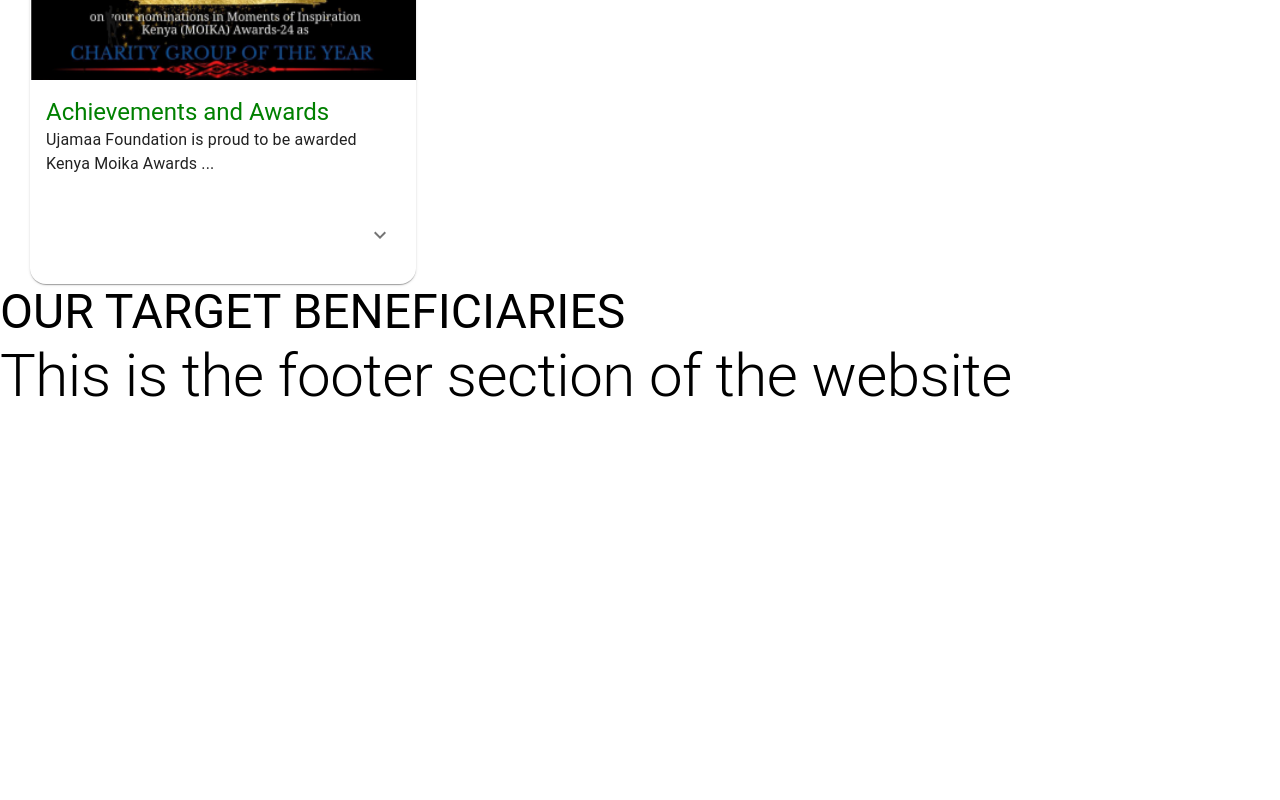
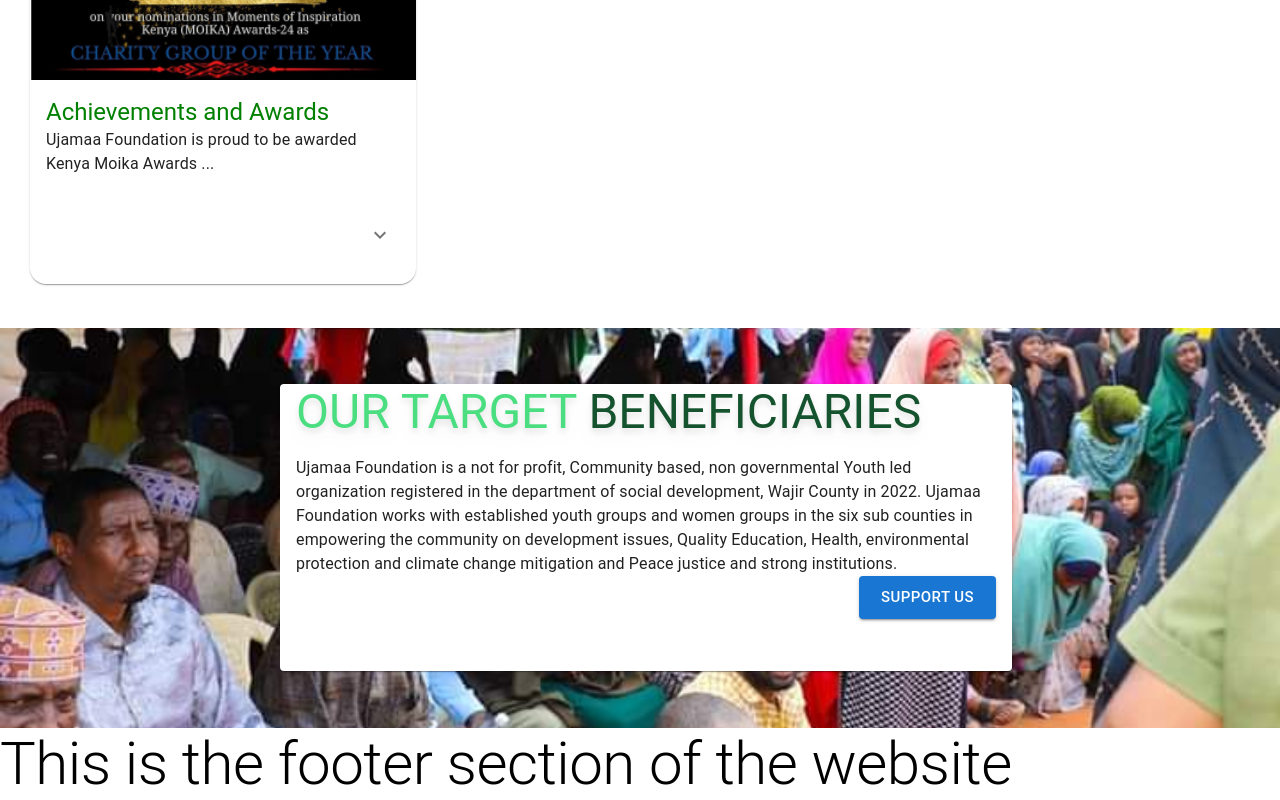
Before and after one commit to ahmednule/Ujamaa-Foundation, a Next.js app: page / in a window 1280 px wide. Shown: the part 3870-4670 px from the top of the page. Before the commit the page ends 4282 px from the top, so only its background shows below. Built offline with nearby package versions, Linux system fonts and the light colour scheme.

Commit message:
feature: inside the target beneficiary added bthe image which shows what ujamaa foundation is all about then went ahead and created a button which when clicked will be taking a user to the contact us page which users can donate to helppush the organization further

```diff
--- a/src/components/ui/TargetBeneficiaries.jsx
+++ b/src/components/ui/TargetBeneficiaries.jsx
@@ -1,9 +1,39 @@
+"use client"
 import { Typography } from "@mui/material";
+import {Card, CardHeader, CardContent, Button} from "@mui/material";
+import { CardTitle } from "./card";
 
-export default function TargetBeneficiaries(){
+export default function TargetBeneficiaries() {
     return (
-        <div>
-            <Typography variant="h3"> OUR TARGET BENEFICIARIES</Typography>
+        <div
+            className="relative bg-cover bg-center h-[400px] flex items-center justify-center text-white mt-11"
+            style={{
+                backgroundImage: "url('/image12.jpg')",
+            }}
+        >
+            <Card className="ml-3">
+                <CardTitle>
+                <Typography
+                variant="h3"
+                className="text-left font-bold text-2xl md:text-3xl lg:text-4xl drop-shadow-lg ml-3"
+            >
+                <span className="text-green-400 ml-4">OUR TARGET </span>   <span className="text-green-900">  BENEFICIARIES</span>
+            </Typography>
+                </CardTitle>
+                <CardContent>
+                    <Typography variant="body1" className="text-balance" style={{maxWidth:"700px"}}>
+                    Ujamaa Foundation is a not for profit, Community based, non governmental Youth led
+organization registered in the department of social development, Wajir County in 2022.
+Ujamaa Foundation works with established youth groups and women groups in the six sub
+counties in empowering the community on development issues, Quality Education, Health,
+environmental protection and climate change mitigation and Peace justice and strong institutions.
+                    </Typography>
+                    <div className="flex flex-row-reverse mb-7 relative">
+                    <Button variant="contained" size="large">SUPPORT US</Button>
+                    </div>
+
+                </CardContent>
+                </Card>
         </div>
-    )
+    );
 }
```
Also changed, not shown: public/image12.jpg (added).
